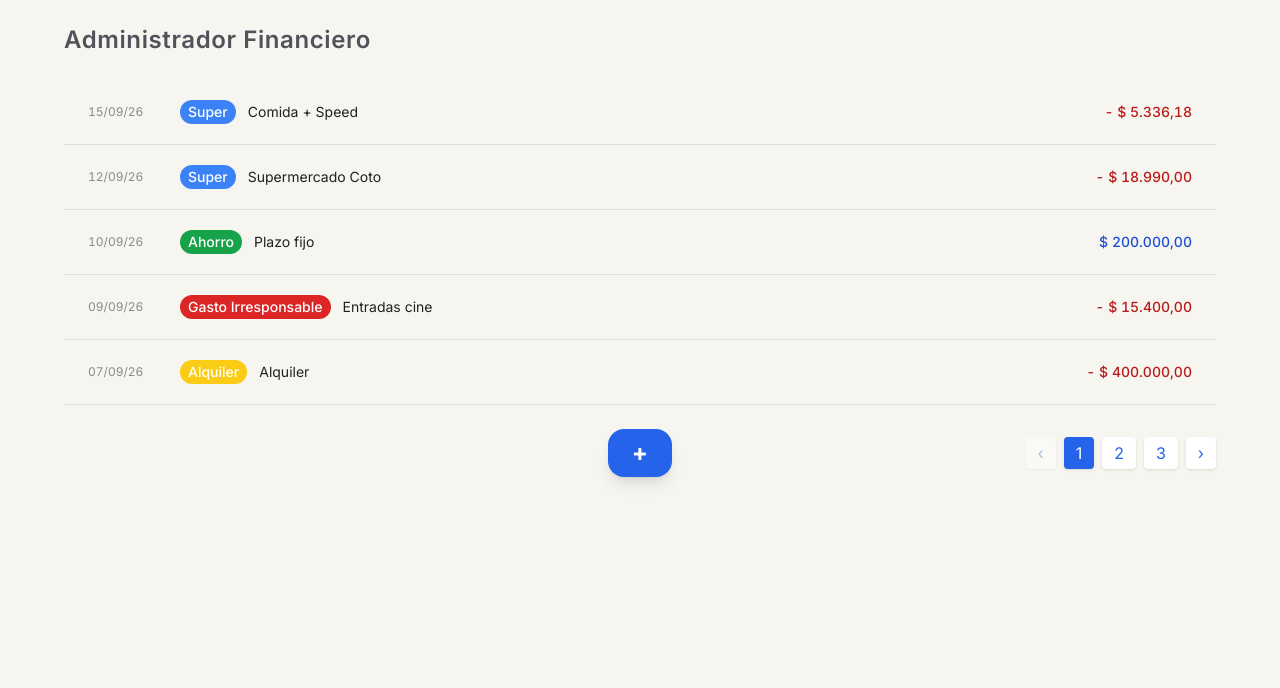
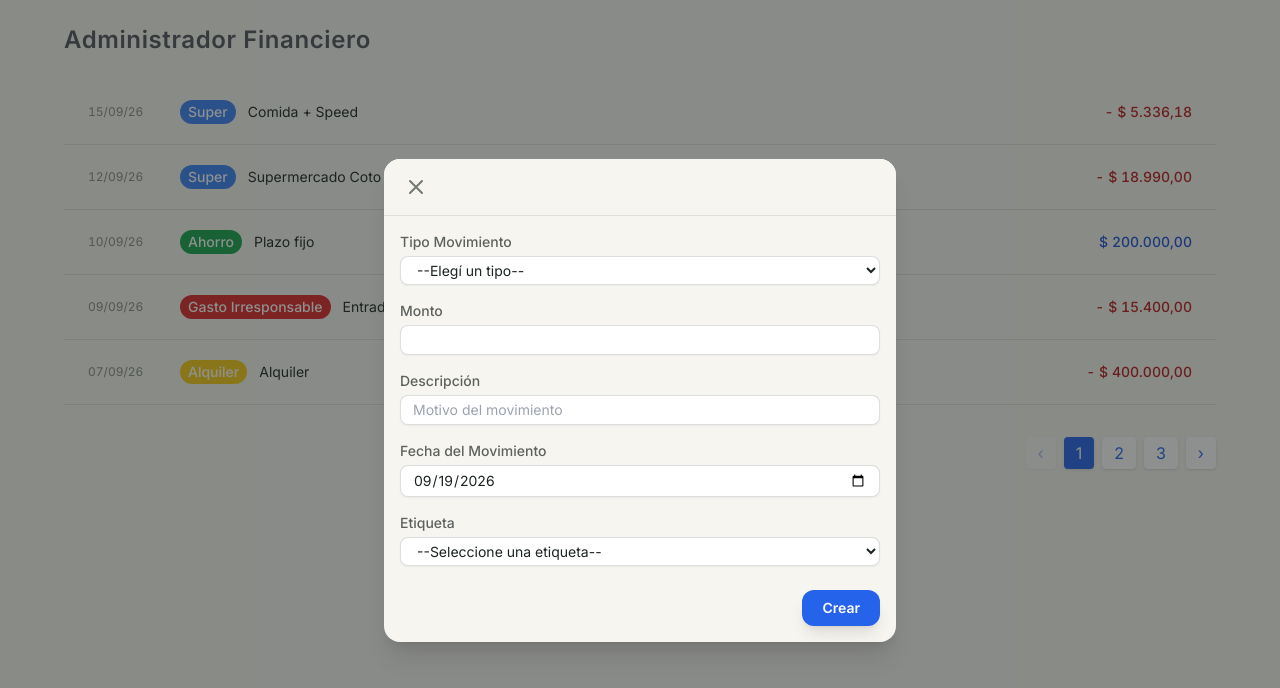
Before and after one commit to Jeremias-Schreiner/Administrador-Financiero, a React (Vite) app in the folder frontend/: page / in a window 1280 px wide. Both pictures are taken after a click on the button "Agregar movimiento". Shown: the top 688 px of the page. Built offline with nearby package versions, Linux system fonts and the light colour scheme.

Commit message:
feat: agregar creación de movimientos vía modal

```diff
--- a/frontend/src/App.jsx
+++ b/frontend/src/App.jsx
@@ -3,13 +3,17 @@ import { useEffect, useState } from 'react'
 // de momento este import no es necesario pero lo dejo para futuro
 import { LineChart, Line, XAxis, YAxis, Tooltip, ResponsiveContainer } from 'recharts'
 
+
 import Layout from './Estructuras/Layout'
 import BarraAcciones from './Estructuras/BarraAcciones'
+import Modal from './Estructuras/Modal'
 
 import Movimiento from './Componentes/Movimiento'
+import FormularioMovimiento from './Componentes/FormularioMovimiento'
 
 import { obtenerMovimientos } from './Servicios/movimientos'
 import { obtenerEtiquetas } from './Servicios/etiquetas'
+
 
 const TITULO = "Administrador Financiero"
 
@@ -20,6 +24,7 @@ function App() {
   const [cargado, setCargado] = useState(true) // empieza en cargado porque la pag reenderiza, esta logica es para cuando esta cargando una pag nueva
   const [error, setError] = useState(null)
   const [etiquetas, setEtiquetas] = useState([])
+  const [modalActivo, setModalActivo] = useState(false)
 
   useEffect(() => {
     let cancelado = false
@@ -35,22 +40,27 @@ function App() {
       }
     }
     cargarEtiquetas()
-    return ()=>{ cancelado = true }
+    return () => { cancelado = true }
   }, [])
 
-  useEffect(() => {
-    let cancelado = false
-    async function cargarPaginas() {
+  async function manejarMovimientoCreado() {
+    setModalActivo(false)
+    if (pagina === 1) {
+      await cargarPaginas(() => false)   // ya estás en 1, nadie va a recargarte solo, hacelo vos
+    } else {
+      setPagina(1)                       // esto sí dispara el useEffect solo
+    }
+  }
+
+  async function cargarPaginas(chequearCancelado) {
     try {
       setCargado(true)
       const mov = await obtenerMovimientos({ pagina })
 
-        if (cancelado) return //al ser asincrona la func, si el usario mientras se procesa esta trx cambia de pagina, se dispara la func de nuevo pero con cancelado en true por lo que se descarta la primer respuesta y aplica la segunda actualizando con la pag nueva
+      if (chequearCancelado()) return
 
       if (mov.paginasCant === 0) {
-          if (pagina !== 1) {
-            setPagina(1); return
-          }
+        if (pagina !== 1) { setPagina(1); return }
       }
       else if (pagina > mov.paginasCant) {
         setPagina(mov.paginasCant); return
@@ -60,14 +70,17 @@ function App() {
       setError(null)
     }
     catch (error) {
-        if (!cancelado) setError(error)
+      if (!chequearCancelado()) setError(error)
     }
     finally {
-        if (!cancelado) setCargado(false)
+      if (!chequearCancelado()) setCargado(false)
     }
   }
-    cargarPaginas()
 
+
+  useEffect(() => {
+    let cancelado = false
+    cargarPaginas(() => cancelado)
     return () => { cancelado = true }
   }, [pagina])
 
@@ -91,10 +104,14 @@ function App() {
     return (
       <Layout titulo={TITULO}>
         <p>Todavía no hay movimientos. Apretá el botón + para cargar el primero.</p>
+        <Modal abierto={modalActivo} alCerrar={() => setModalActivo(false)}>
+          <FormularioMovimiento etiquetas={etiquetas} alGuardar={manejarMovimientoCreado} />
+        </Modal>
         <BarraAcciones
           pagina={pagina}
           paginasCant={0}
           setPagina={setPagina}
+          alAgregar={() => setModalActivo(true)}
         />
       </Layout>
     )
@@ -113,10 +130,22 @@ function App() {
           )
         })}
       </ul>
+      <Modal
+        abierto={modalActivo}
+        alCerrar={() => { setModalActivo(false) }}
+      >
+        <FormularioMovimiento
+          etiquetas={etiquetas}
+          alGuardar={manejarMovimientoCreado}
+        />
+      </Modal>
       <BarraAcciones
         pagina={pagina}
         paginasCant={paginasCant}
         setPagina={setPagina}
+        alAgregar={() => {
+          setModalActivo(true)
+        }}
       />
     </Layout>
   )
--- /dev/null
+++ b/frontend/src/Componentes/FormularioMovimiento.jsx
@@ -0,0 +1,108 @@
+import { TIPOS_MOVIMIENTO } from "../Constantes/estilos"
+import { useState } from "react"
+
+import { crearMovimiento } from "../Servicios/movimientos"
+
+function FormularioMovimiento({ etiquetas, alGuardar }) {
+    const hoy = new Date()
+    // que quilombo la fehca en js, quien fue el criminal que se le ocurrio que el primer
+    // mes sea 0???? ENERO = 0??????????
+    const fechaHoy = `${hoy.getFullYear()}-${String(hoy.getMonth() + 1).padStart(2, "0")}-${String(hoy.getDate()).padStart(2, "0")}`
+
+    const [movimientoNuevo, setMovimientoNuevo] = useState({
+        tipo: "",
+        monto: "",
+        descripcion: "",
+        fecha: fechaHoy,
+        etiquetaId: ""
+    })
+
+    const claseCampo =
+        "w-full rounded-lg border border-ink/15 bg-white px-3 py-1 text-sm text-ink shadow-sm focus:border-blue-600 focus:outline-none focus:ring-2 focus:ring-blue-600/30 [appearance:textfield] [&::-webkit-inner-spin-button]:appearance-none [&::-webkit-outer-spin-button]:appearance-none"
+    const claseLabel = "mb-1 block text-sm font-medium text-ink/70"
+
+    return (
+        <form className="flex flex-col gap-4"
+            onSubmit={async (event) => {
+                event.preventDefault()
+                try {
+                    await crearMovimiento({
+                        ...movimientoNuevo,
+                        monto: Number(movimientoNuevo.monto),
+                        etiquetaId: Number(movimientoNuevo.etiquetaId)
+                    })
+                    alGuardar()
+                } catch (error) {
+                    console.error(error) // por ahora, más adelante mostramos algo en el form
+                }
+            }}>
+            <div>
+                <label htmlFor="TipoMovimiento" className={claseLabel}>Tipo Movimiento</label>
+                <select id="TipoMovimiento" name="TipoMovimiento"
+                    className={claseCampo}
+                    value={movimientoNuevo.tipo}
+                    onChange={(event) => {
+                        setMovimientoNuevo((MovimientoActual) => ({ ...MovimientoActual, tipo: event.target.value }))
+                    }} required>
+                    <option key={0} value="" disabled>--Elegí un tipo--</option>
+                    {Object.keys(TIPOS_MOVIMIENTO).map(tipo => <option key={tipo} value={tipo}>{tipo}</option>)}
+                </select>
+            </div>
+
+            <div>
+                <label htmlFor="Monto" className={claseLabel}>Monto</label>
+                <input type="number" id="Monto" name="Monto" required
+                    className={claseCampo}
+                    value={movimientoNuevo.monto}
+                    onChange={(event) => {
+                        const valor = event.target.value
+                        setMovimientoNuevo((MovimientoActual) => ({
+                            ...MovimientoActual,
+                            monto: valor === "" ? "" : Number(valor)
+                        }))
+                    }} />
+            </div>
+
+            <div>
+                <label htmlFor="Descripcion" className={claseLabel}>Descripción</label>
+                <input id="Descripcion" placeholder="Motivo del movimiento" name="Descripcion" required
+                    className={claseCampo}
+                    value={movimientoNuevo.descripcion}
+                    onChange={(event) => {
+                        setMovimientoNuevo((MovimientoActual) => ({ ...MovimientoActual, descripcion: event.target.value }))
+                    }} />
+            </div>
+
+            <div>
+                <label htmlFor="Fecha" className={claseLabel}>Fecha del Movimiento</label>
+                <input type="date" id="Fecha" name="Fecha"
+                    className={claseCampo}
+                    value={movimientoNuevo.fecha}
+                    onChange={(event) => {
+                        setMovimientoNuevo((MovimientoActual) => ({ ...MovimientoActual, fecha: event.target.value }))
+                    }} />
+            </div>
+
+            <div>
+                <label htmlFor="NombreEtiqueta" className={claseLabel}>Etiqueta</label>
+                <select id="NombreEtiqueta" name="NombreEtiqueta" className={claseCampo} required
+                    value={movimientoNuevo.etiquetaId}
+                    onChange={(event) => {
+                        setMovimientoNuevo((MovimientoActual) => ({ ...MovimientoActual, etiquetaId: event.target.value }))
+                    }}>
+                    <option key={0} value="" disabled>--Seleccione una etiqueta--</option>
+                    {etiquetas.map(etiqueta => <option key={etiqueta.id} value={etiqueta.id}>{etiqueta.nombre}</option>)}
+                </select>
+            </div>
+
+            <div className="flex justify-end pt-2">
+                <button type="submit"
+                    className="rounded-xl bg-blue-600 px-5 py-2 text-sm font-semibold text-white shadow-lg transition hover:bg-blue-700 active:scale-95 focus-visible:outline focus-visible:outline-2 focus-visible:outline-offset-2 focus-visible:outline-blue-600">
+                    Crear
+                </button>
+            </div>
+        </form>
+    )
+}
+
+export default FormularioMovimiento
--- /dev/null
+++ b/frontend/src/Estructuras/Modal.jsx
@@ -0,0 +1,36 @@
+function Modal({ abierto, alCerrar, titulo, children }) {
+    if (!abierto) return null
+    return (
+        <div
+            className="fixed inset-0 z-50 bg-ink/50 lg:flex lg:items-center lg:justify-center lg:p-6"
+            onClick={alCerrar}
+        >
+            {/* panel: pantalla completa por defecto, caja centrada desde lg */}
+            <div
+                role="dialog"
+                aria-modal="true"
+                aria-label={titulo}
+                onClick={(e) => e.stopPropagation()}
+                className="h-full w-full overflow-y-auto bg-paper lg:h-auto lg:max-h-[90vh] lg:max-w-lg lg:rounded-2xl lg:shadow-xl"
+            >
+                <header className="sticky top-0 flex items-center gap-3 border-b border-ink/10 bg-paper px-4 py-3">
+                    <button
+                        type="button"
+                        onClick={alCerrar}
+                        aria-label="Cerrar"
+                        className="rounded p-1 text-ink/60 transition hover:bg-ink/5 hover:text-ink"
+                    >
+                        <svg className="h-6 w-6" viewBox="0 0 24 24" fill="none" stroke="currentColor" strokeWidth="2">
+                            <path d="M6 6l12 12M18 6L6 18" strokeLinecap="round" />
+                        </svg>
+                    </button>
+                    <h2 className="text-lg font-semibold text-zinc-600">{titulo}</h2>
+                </header>
+
+                <div className="px-4 py-4">{children}</div>
+            </div>
+        </div>
+    )
+}
+
+export default Modal
```
Lines whose indentation alone changed are shown as unchanged.
